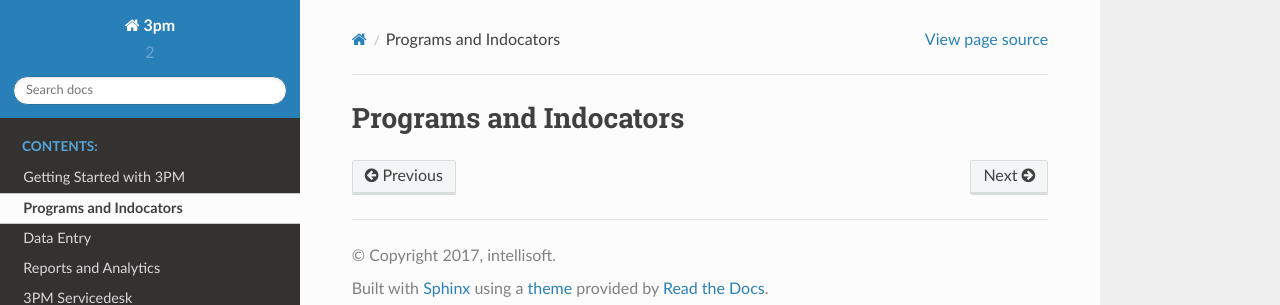
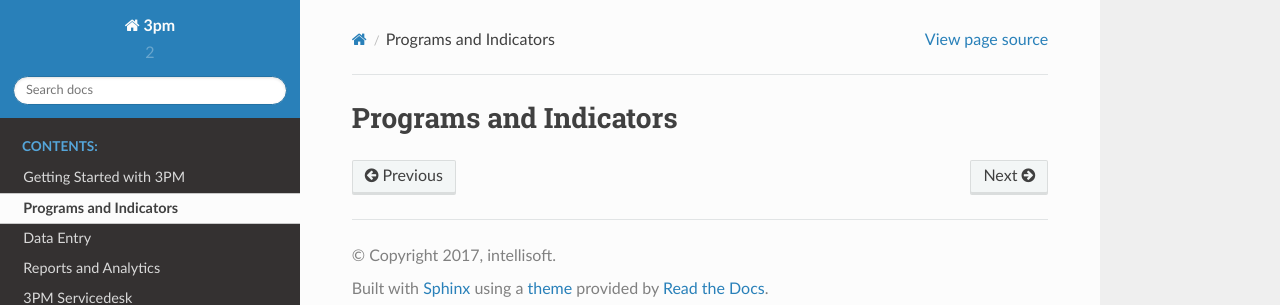
Before and after one commit to karahmogaka/KCM-Doc, a Sphinx documentation site: the page built from source/datasets.rst, in a window 1280 px wide. Shown: the top 305 px of the page. Built offline with Sphinx 7.4.7 and the Read the Docs theme 2.0.0, drawn with Linux system fonts in a browser that asks for light colours.

Commit message:
done with datasets

```diff
--- a/source/datasets.rst
+++ b/source/datasets.rst
@@ -1,2 +1,2 @@
-Programs and Indocators
+Programs and Indicators
 =======================
```
Also changed, not shown: source/gettingstarted.rst (+15 -0 lines), 12 other files.
